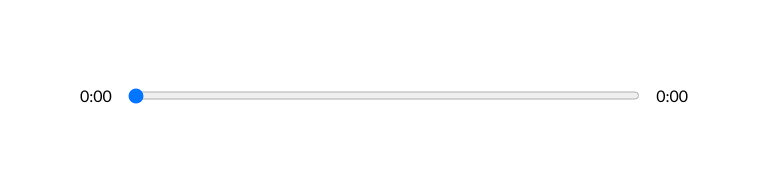
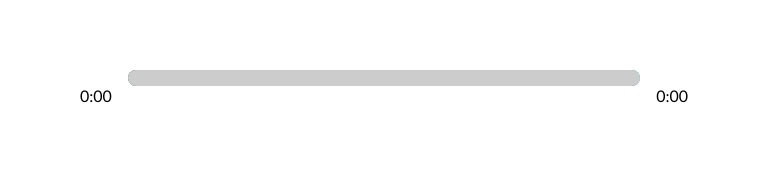
Before and after one commit to carlpadilla/react_music_player, a React (Create React App) app: page / in a window 1280 px wide. Shown: the part 490-661 px from the top of the page, without its empty margins (256-1023 px from the left). Built offline with nearby package versions, Linux system fonts and the light colour scheme.

Commit message:
added auto skip

```diff
--- a/src/App.js
+++ b/src/App.js
@@ -21,13 +21,30 @@ function App() {
   const [songInfo, setSongInfo] = useState({
     currentTime: 0,
     duration: 0,
+    animationPercentage: 0,
   });
 
   //Handler
   const updateTimeHandler = (e) => {
     const current = e.target.currentTime;
     const duration = e.target.duration;
-    setSongInfo({ ...songInfo, currentTime: current, duration });
+    // calculate percentage
+    const roundedCurrent = Math.round(current);
+    const roundedDuration = Math.round(duration);
+    const percentage = Math.round((roundedCurrent / roundedDuration) * 100);
+
+    setSongInfo({
+      ...songInfo,
+      currentTime: current,
+      duration,
+      animationPercentage: percentage,
+    });
+  };
+
+  const songEndHandler = async () => {
+    let currentIndex = songs.findIndex((song) => song.id === currentSong.id);
+    await setCurrentSong(songs[(currentIndex + 1) % songs.length]);
+    if (isPlaying) audioRef.current.play();
   };
 
   return (
@@ -58,6 +75,7 @@ function App() {
         onLoadedMetadata={updateTimeHandler}
         ref={audioRef}
         src={currentSong.audio}
+        onEnded={songEndHandler}
       ></audio>
     </div>
   );
--- a/src/components/LibrarySong.js
+++ b/src/components/LibrarySong.js
@@ -1,5 +1,4 @@
 import React from 'react';
-import { playAudio } from '../util';
 
 const LibrarySong = ({
   song,
@@ -10,8 +9,8 @@ const LibrarySong = ({
   isPlaying,
   setSongs,
 }) => {
-  const songSelectHandler = () => {
-    setCurrentSong(song);
+  const songSelectHandler = async () => {
+    await setCurrentSong(song);
     // add active state
     const newSongs = songs.map((song) => {
       if (song.id === id) {
@@ -24,7 +23,7 @@ const LibrarySong = ({
       }
     });
     setSongs(newSongs);
-    playAudio(isPlaying, audioRef);
+    if (isPlaying) audioRef.current.play();
   };
 
   return (
--- a/src/components/Player.js
+++ b/src/components/Player.js
@@ -1,5 +1,4 @@
 import React, { useEffect } from 'react';
-import { playAudio } from '../util';
 import { FontAwesomeIcon } from '@fortawesome/react-fontawesome';
 import {
   faPlay,
@@ -57,27 +56,38 @@ const Player = ({
     setSongInfo({ ...songInfo, currentTime: e.target.value });
   };
 
-  const skipTrackHandler = (direction) => {
+  const skipTrackHandler = async (direction) => {
     let currentIndex = songs.findIndex((song) => song.id === currentSong.id);
     if (direction === 'skip-forward') {
-      setCurrentSong(songs[(currentIndex + 1) % songs.length]);
+      await setCurrentSong(songs[(currentIndex + 1) % songs.length]);
     }
     if (direction === 'skip-back') {
       if ((currentIndex - 1) % songs.length === -1) {
-        setCurrentSong(songs[songs.length - 1]);
-        playAudio(isPlaying, audioRef);
+        await setCurrentSong(songs[songs.length - 1]);
+        if (isPlaying) audioRef.current.play();
 
         return;
       }
-      setCurrentSong(songs[(currentIndex - 1) % songs.length]);
+      await setCurrentSong(songs[(currentIndex - 1) % songs.length]);
     }
-    playAudio(isPlaying, audioRef);
+    if (isPlaying) audioRef.current.play();
   };
 
+  //style
+  const trackAni = {
+    transform: `translateX(${songInfo.animationPercentage}%)`,
+  };
   return (
     <div className='player'>
       <div className='time-control'>
         <p>{getTime(songInfo.currentTime)}</p>
+
+        <div
+          style={{
+            background: `linear-gradient(to right,${currentSong.color[0]}, ${currentSong.color[1]})`,
+          }}
+          className='track'
+        >
           <input
             onChange={dragHandler}
             min={0}
@@ -85,6 +95,9 @@ const Player = ({
             value={songInfo.currentTime}
             type='range'
           />
+          <div style={trackAni} className='animate-track'></div>
+        </div>
+
         <p>{songInfo.duration ? getTime(songInfo.duration) : '0:00'}</p>
       </div>
       <div className='play-control'>
--- a/src/styles/_player.scss
+++ b/src/styles/_player.scss
@@ -11,7 +11,10 @@
   display: flex;
   input {
     width: 100%;
-    padding: 1rem 0rem;
+    // padding: 1rem 0rem;
+    -webkit-appearance: none;
+    background: transparent;
+    cursor: pointer;
   }
   p {
     padding: 1rem;
@@ -28,3 +31,33 @@
     cursor: pointer;
   }
 }
+
+input[type='range']:focus {
+  outline: none;
+}
+
+input[type='range']::-webkit-slider-thumb {
+  -webkit-appearance: none;
+  height: 16px;
+  width: 16px;
+}
+
+.track {
+  background: lightblue;
+  width: 100%;
+  height: 1rem;
+  position: relative;
+  border-radius: 1rem;
+  overflow: hidden;
+}
+
+.animate-track {
+  background: rgb(204, 204, 204);
+  width: 100%;
+  height: 100%;
+  position: absolute;
+  top: 0;
+  left: 0;
+  transform: translateX(0%);
+  pointer-events: none;
+}
--- a/src/util.js
+++ /dev/null
@@ -1,10 +0,0 @@
-export const playAudio = (isPlaying, audioRef) => {
-  if (isPlaying) {
-    const playPromise = audioRef.current.play();
-    if (playPromise !== undefined) {
-      playPromise.then((audio) => {
-        audioRef.current.play();
-      });
-    }
-  }
-};
```
Lines whose indentation alone changed are shown as unchanged.
